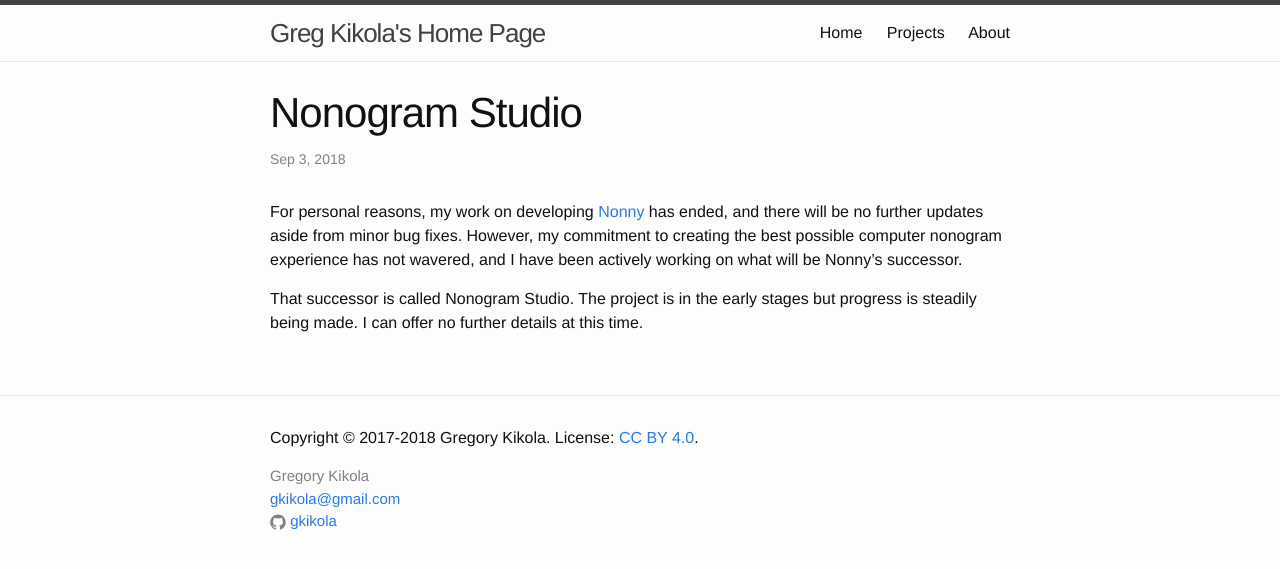
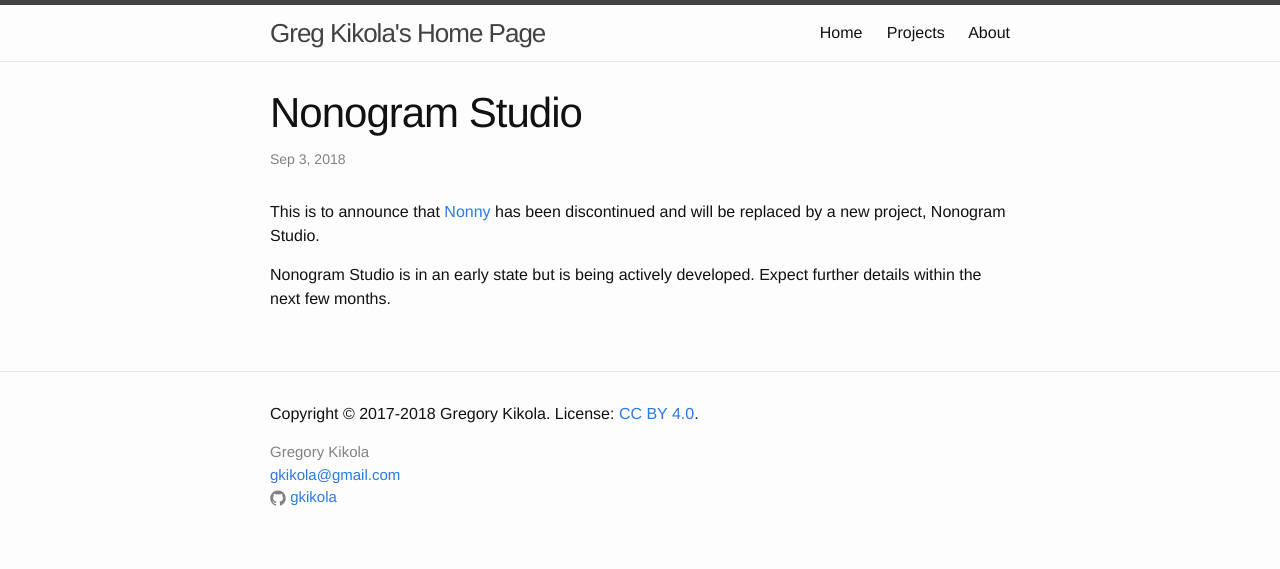
Before and after one commit to gkikola/gkikola.github.io, a Jekyll site: the page built from _posts/2018-09-02-nonogram-studio.md, in a window 1280 px wide. Shown: the top 569 px of the page. Built offline with Jekyll 4.4.1, drawn with Linux system fonts in a browser that asks for light colours.

Commit message:
Rewrite Nonogram Studio post

```diff
--- a/_posts/2018-09-02-nonogram-studio.md
+++ b/_posts/2018-09-02-nonogram-studio.md
@@ -4,12 +4,8 @@ title:  "Nonogram Studio"
 date:   2018-09-02 22:01:38 -0400
 categories:
 ---
-For personal reasons, my work on developing [Nonny](/projects/nonny/)
-has ended, and there will be no further updates aside from minor bug
-fixes. However, my commitment to creating the best possible computer
-nonogram experience has not wavered, and I have been actively working
-on what will be Nonny's successor.
+This is to announce that [Nonny](/projects/nonny/) has been
+discontinued and will be replaced by a new project, Nonogram Studio.
 
-That successor is called Nonogram Studio. The project is in the early
-stages but progress is steadily being made. I can offer no further
-details at this time.
+Nonogram Studio is in an early state but is being actively
+developed. Expect further details within the next few months.
```
